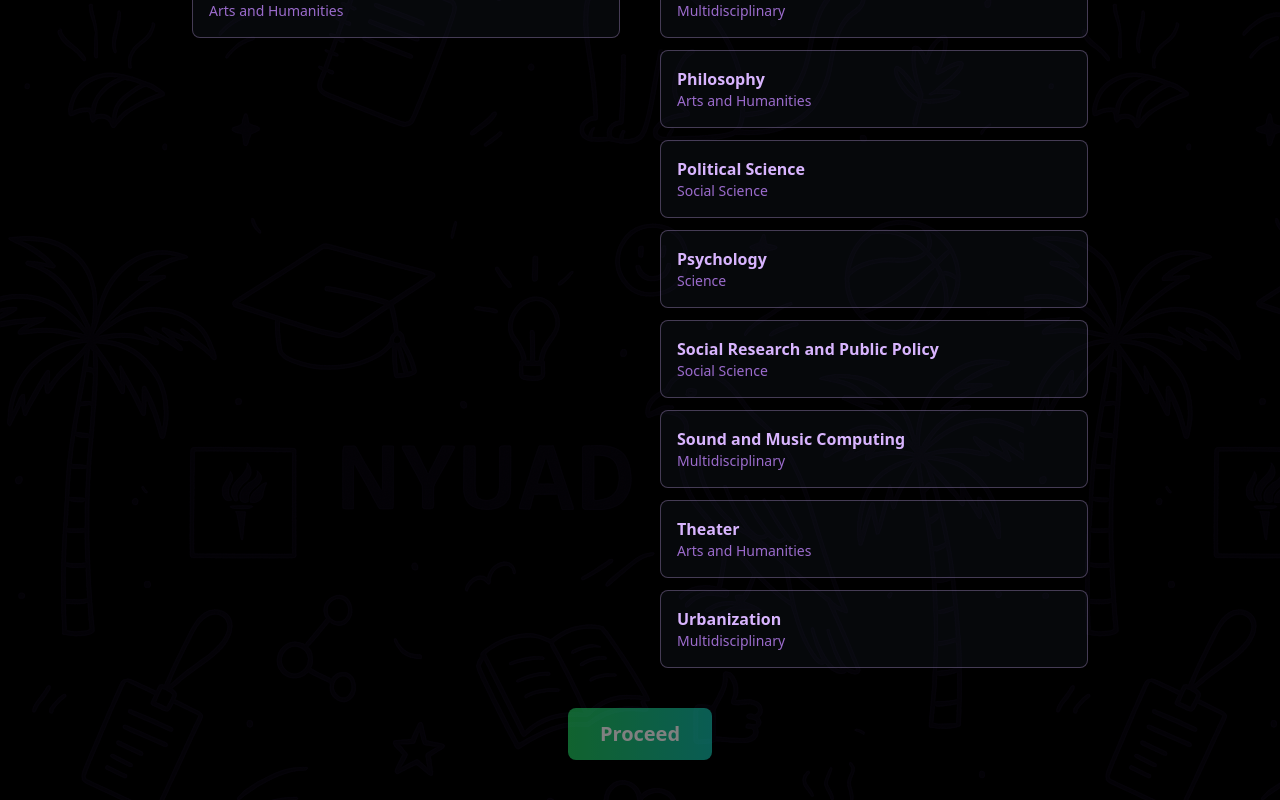
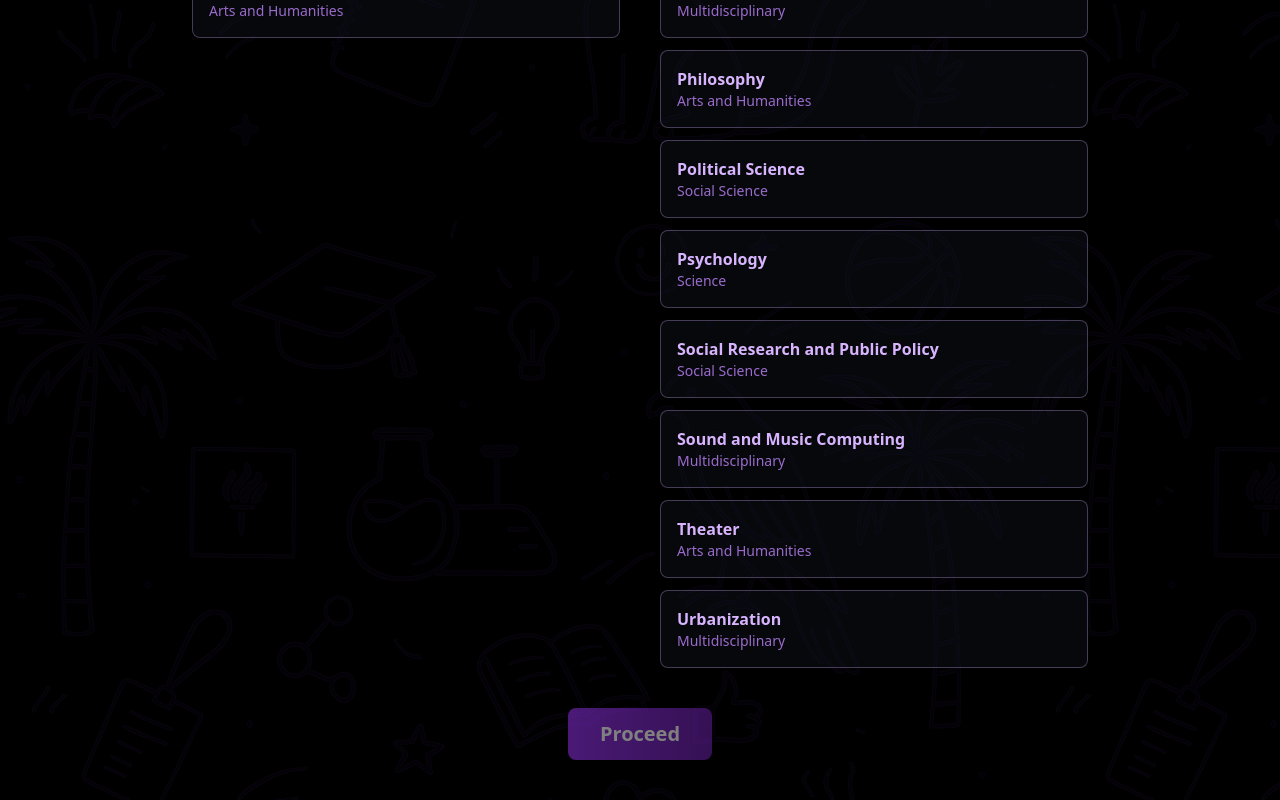
Before and after one commit to siyona-goel/NYUAD-Major-Tracker, a React (Vite) app: page / in a window 1280 px wide. Shown: the part 2890-3690 px from the top of the page. Built offline with nearby package versions, Linux system fonts and the light colour scheme.

Commit message:
bg image and color

```diff
--- a/src/pages/Dashboard.tsx
+++ b/src/pages/Dashboard.tsx
@@ -286,7 +286,7 @@ export default function Dashboard() {
       </div>
       <button
         onClick={handleProceed}
-        className="mt-10 px-8 py-3 rounded-lg text-xl font-semibold bg-gradient-to-r from-green-500 to-teal-500 text-white shadow-md hover:from-green-600 hover:to-teal-600 transition disabled:opacity-50"
+        className="mt-10 px-8 py-3 rounded-lg text-xl font-semibold bg-gradient-to-r from-purple-600 to-purple-800 text-white shadow-md hover:from-purple-700 hover:to-purple-900 transition disabled:opacity-50"
         disabled={selectedMajors.length === 0}
       >
         Proceed
```
Also changed, not shown: src/assets/bg.png.
